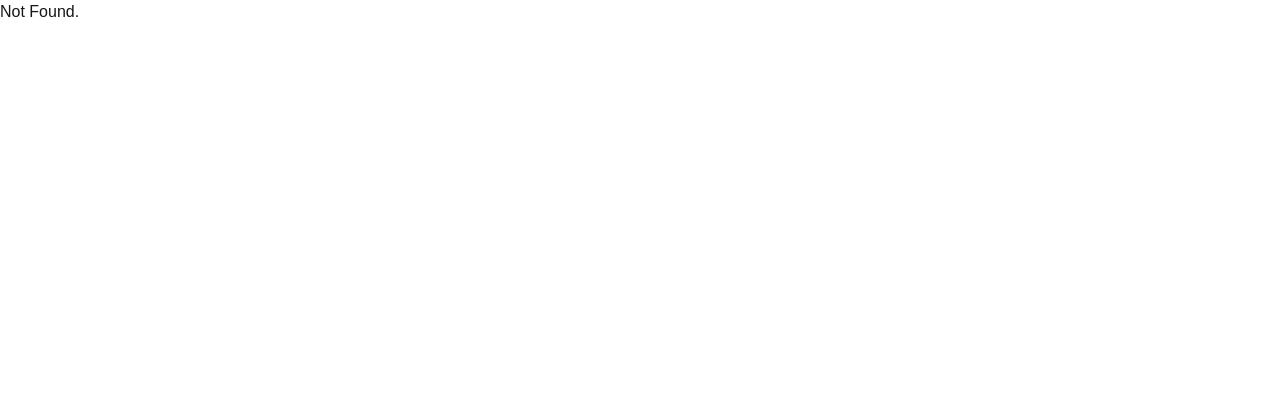
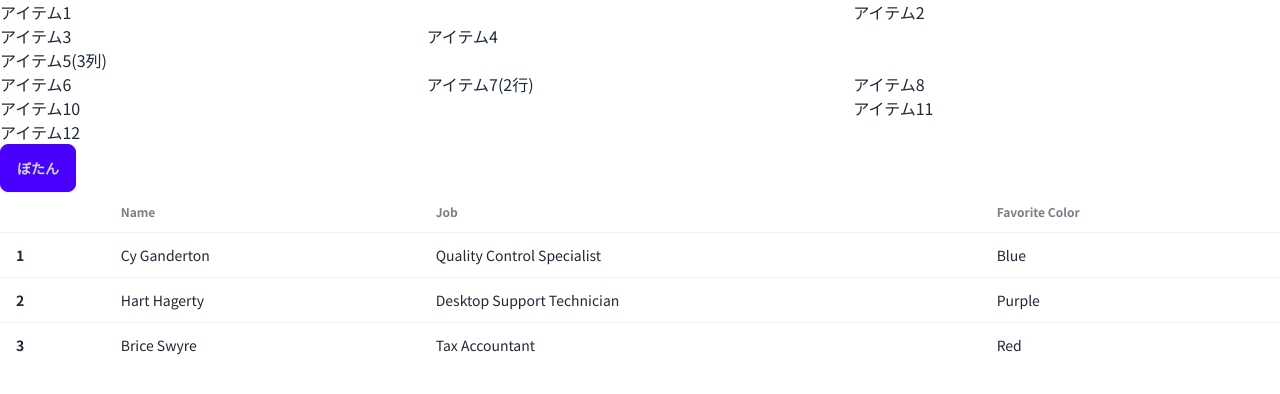
Before and after one commit to manji6/nextjs-deploy, a Next.js app: page /grid in a window 1280 px wide. Before the commit this address had no page. Shown: the top 394 px of the page. Built offline with nearby package versions, Linux system fonts and the light colour scheme.

Commit message:
Gridページなどを追加

```diff
--- a/app/globals.css
+++ b/app/globals.css
@@ -2,7 +2,7 @@
 @tailwind components;
 @tailwind utilities;
 
-:root {
+/* :root {
   --background: #ffffff;
   --foreground: #171717;
 }
@@ -24,4 +24,4 @@ body {
   .text-balance {
     text-wrap: balance;
   }
-}
+} */
--- /dev/null
+++ b/app/grid/page.tsx
@@ -0,0 +1,57 @@
+export default function Grid(){
+  return (
+    <div>
+      <div className="grid grid-cols-1 sm:grid-cols-2 md:grid-cols-3">
+        <div className="grid-item col-span-2">アイテム1</div>
+        <div className="grid-item">アイテム2</div>
+        <div className="grid-item">アイテム3</div>
+        <div className="grid-item">アイテム4</div>
+        <div className="grid-item col-span-3">アイテム5(3列)</div>
+        <div className="grid-item">アイテム6</div>
+        <div className="grid-item row-span-2">アイテム7(2行)</div>
+        <div className="grid-item">アイテム8</div>
+        <div className="grid-item">アイテム10</div>
+        <div className="grid-item">アイテム11</div>
+        <div className="grid-item">アイテム12</div>
+        <div className="grid-item col-span-3"><button className="btn btn-primary">ぼたん</button></div>
+      </div>
+
+			<div className="overflow-x-auto">
+				<table className="table">
+					{/* head */}
+					<thead>
+						<tr>
+							<th></th>
+							<th>Name</th>
+							<th>Job</th>
+							<th>Favorite Color</th>
+						</tr>
+					</thead>
+					<tbody>
+						{/* row 1 */}
+						<tr>
+							<th>1</th>
+							<td>Cy Ganderton</td>
+							<td>Quality Control Specialist</td>
+							<td>Blue</td>
+						</tr>
+						{/* row 2 */}
+						<tr>
+							<th>2</th>
+							<td>Hart Hagerty</td>
+							<td>Desktop Support Technician</td>
+							<td>Purple</td>
+						</tr>
+						{/* row 3 */}
+						<tr>
+							<th>3</th>
+							<td>Brice Swyre</td>
+							<td>Tax Accountant</td>
+							<td>Red</td>
+						</tr>
+					</tbody>
+				</table>
+      </div>
+    </div>
+  )
+}
--- a/app/layout.tsx
+++ b/app/layout.tsx
@@ -1,22 +1,18 @@
+// Metadata は 各ページでMetadata.titleとかに設定すると設定ができる昨日
 import type { Metadata } from "next";
-import localFont from "next/font/local";
 import "./globals.css";
-
-const geistSans = localFont({
-  src: "./fonts/GeistVF.woff",
-  variable: "--font-geist-sans",
-  weight: "100 900",
-});
-const geistMono = localFont({
-  src: "./fonts/GeistMonoVF.woff",
-  variable: "--font-geist-mono",
-  weight: "100 900",
-});
+// Google Font からNoto Sans JPを読み込み
+import { Noto_Sans_JP } from 'next/font/google'
 
 export const metadata: Metadata = {
-  title: "Create Next App",
-  description: "Generated by create next app",
+  title: "This is title tag",
+  description: "this is description",
 };
+
+const notoSansJP = Noto_Sans_JP({
+  subsets: ['latin'],
+  variable: '--font-noto-sans-jp'
+})
 
 export default function RootLayout({
   children,
@@ -25,9 +21,10 @@ export default function RootLayout({
 }>) {
   return (
     <html lang="ja">
-      <body
-        className={`${geistSans.variable} ${geistMono.variable} antialiased`}
-      >
+      <head>
+        <meta charSet="UTF-8"></meta>
+      </head>
+      <body className={notoSansJP.className}>
         {children}
       </body>
     </html>
--- a/app/page.tsx
+++ b/app/page.tsx
@@ -1,101 +1,7 @@
-import Image from "next/image";
-
 export default function Home() {
   return (
-    <div className="grid grid-rows-[20px_1fr_20px] items-center justify-items-center min-h-screen p-8 pb-20 gap-16 sm:p-20 font-[family-name:var(--font-geist-sans)]">
-      <main className="flex flex-col gap-8 row-start-2 items-center sm:items-start">
-        <Image
-          className="dark:invert"
-          src="https://nextjs.org/icons/next.svg"
-          alt="Next.js logo"
-          width={180}
-          height={38}
-          priority
-        />
-        <ol className="list-inside list-decimal text-sm text-center sm:text-left font-[family-name:var(--font-geist-mono)]">
-          <li className="mb-2">
-            Get started by editing{" "}
-            <code className="bg-black/[.05] dark:bg-white/[.06] px-1 py-0.5 rounded font-semibold">
-              app/page.tsx
-            </code>
-            .
-          </li>
-          <li>Save and see your changes instantly.</li>
-        </ol>
-
-        <div className="flex gap-4 items-center flex-col sm:flex-row">
-          <a
-            className="rounded-full border border-solid border-transparent transition-colors flex items-center justify-center bg-foreground text-background gap-2 hover:bg-[#383838] dark:hover:bg-[#ccc] text-sm sm:text-base h-10 sm:h-12 px-4 sm:px-5"
-            href="https://vercel.com/new?utm_source=create-next-app&utm_medium=appdir-template-tw&utm_campaign=create-next-app"
-            target="_blank"
-            rel="noopener noreferrer"
-          >
-            <Image
-              className="dark:invert"
-              src="https://nextjs.org/icons/vercel.svg"
-              alt="Vercel logomark"
-              width={20}
-              height={20}
-            />
-            Deploy now
-          </a>
-          <a
-            className="rounded-full border border-solid border-black/[.08] dark:border-white/[.145] transition-colors flex items-center justify-center hover:bg-[#f2f2f2] dark:hover:bg-[#1a1a1a] hover:border-transparent text-sm sm:text-base h-10 sm:h-12 px-4 sm:px-5 sm:min-w-44"
-            href="https://nextjs.org/docs?utm_source=create-next-app&utm_medium=appdir-template-tw&utm_campaign=create-next-app"
-            target="_blank"
-            rel="noopener noreferrer"
-          >
-            Read our docs
-          </a>
-        </div>
-      </main>
-      <footer className="row-start-3 flex gap-6 flex-wrap items-center justify-center">
-        <a
-          className="flex items-center gap-2 hover:underline hover:underline-offset-4"
-          href="https://nextjs.org/learn?utm_source=create-next-app&utm_medium=appdir-template-tw&utm_campaign=create-next-app"
-          target="_blank"
-          rel="noopener noreferrer"
-        >
-          <Image
-            aria-hidden
-            src="https://nextjs.org/icons/file.svg"
-            alt="File icon"
-            width={16}
-            height={16}
-          />
-          Learn
-        </a>
-        <a
-          className="flex items-center gap-2 hover:underline hover:underline-offset-4"
-          href="https://vercel.com/templates?framework=next.js&utm_source=create-next-app&utm_medium=appdir-template-tw&utm_campaign=create-next-app"
-          target="_blank"
-          rel="noopener noreferrer"
-        >
-          <Image
-            aria-hidden
-            src="https://nextjs.org/icons/window.svg"
-            alt="Window icon"
-            width={16}
-            height={16}
-          />
-          Examples
-        </a>
-        <a
-          className="flex items-center gap-2 hover:underline hover:underline-offset-4"
-          href="https://nextjs.org?utm_source=create-next-app&utm_medium=appdir-template-tw&utm_campaign=create-next-app"
-          target="_blank"
-          rel="noopener noreferrer"
-        >
-          <Image
-            aria-hidden
-            src="https://nextjs.org/icons/globe.svg"
-            alt="Globe icon"
-            width={16}
-            height={16}
-          />
-          Go to nextjs.org →
-        </a>
-      </footer>
+    <div>
+      <h1 className="text-3xl font-bold underline text-blue-900">Hello, World!</h1>
     </div>
   );
 }
--- a/tailwind.config.ts
+++ b/tailwind.config.ts
@@ -14,6 +14,6 @@ const config: Config = {
       },
     },
   },
-  plugins: [],
+  plugins: [require('daisyui')],
 };
 export default config;
```
Also changed, not shown: package.json (+6 -5 lines), 1 other file (tests, documents, lock files or other folders).
